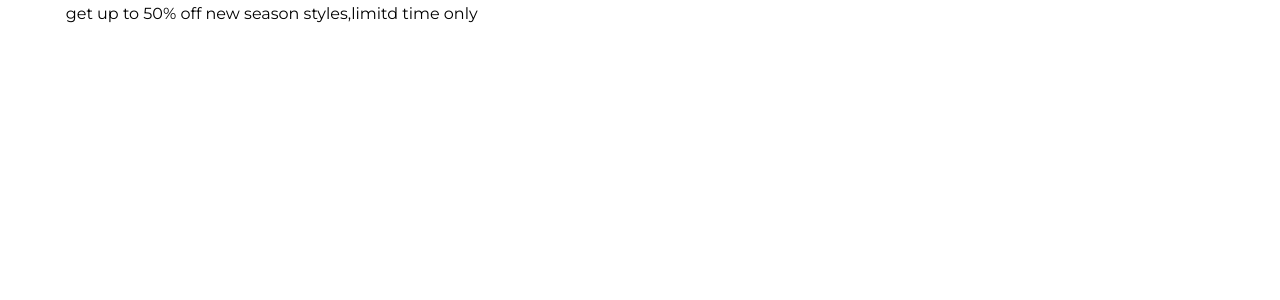
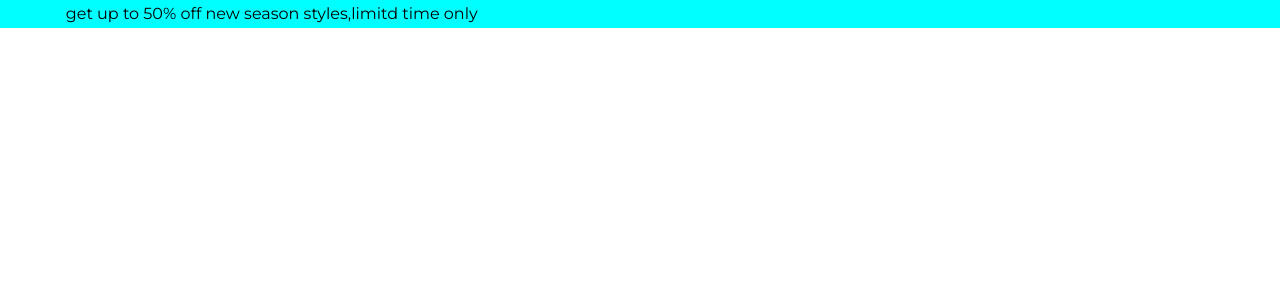
Before and after one commit to pande17827/E-Commerece-Website-from-Scratch-using-mern-, a React (Vite) app in the folder my-project/: page / in a window 1280 px wide. Shown: the top 300 px of the page. Built offline with nearby package versions, Linux system fonts and the light colour scheme.

Commit message:
Updated all files

```diff
--- a/my-project/src/components/headers/Header.module.css
+++ b/my-project/src/components/headers/Header.module.css
@@ -1,5 +1,6 @@
 .top_strip{
     padding: 2px;
     border-top: 10px;
-    border-bottom: 1px;
+    border-bottom: 10px;
+    background-color: aqua;
 }
```
